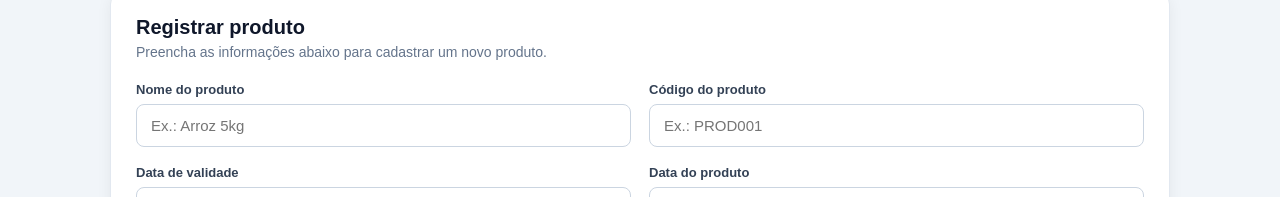
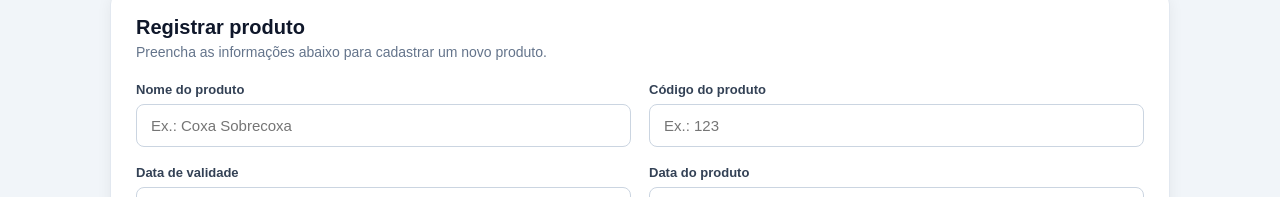
Before and after one commit to KauanGGomes/RegistroProduto, a plain HTML site: page index.html in a window 1280 px wide. Shown: the part 168-365 px from the top of the page. Drawn offline with nearby package versions, Linux system fonts and the light colour scheme.

Commit message:
Update index.html

```diff
--- a/index.html
+++ b/index.html
@@ -283,7 +283,7 @@
                     <input
                         type="text"
                         id="nome"
-                        placeholder="Ex.: Arroz 5kg"
+                        placeholder="Ex.: Coxa Sobrecoxa"
                     >
                 </div>
 
@@ -292,7 +292,7 @@
                     <input
                         type="text"
                         id="codigo"
-                        placeholder="Ex.: PROD001"
+                        placeholder="Ex.: 123"
                     >
                 </div>
 
```
